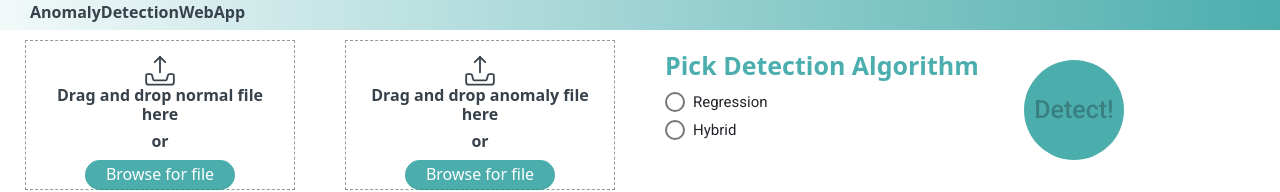
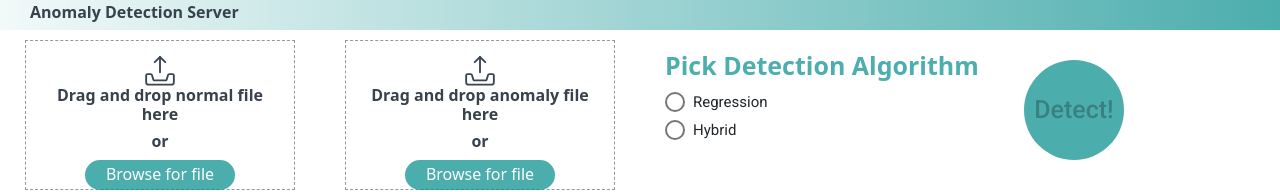
Before and after one commit to hodaya-mironi/Anomaly-detector-web-app, an Angular app: page / in a window 1280 px wide. Shown: the top 192 px of the page. Built offline with nearby package versions, Linux system fonts and the light colour scheme; what ng2-charts, ngx-csvto-json would draw is missing.

Commit message:
change tab name

```diff
--- a/src/app/app.component.html
+++ b/src/app/app.component.html
@@ -1,7 +1,6 @@
 <div>
-  <div class="header-pas">
-    AnomalyDetectionWebApp
-  </div>
+  <div class="header-line">
+    Anomaly Detection Server  </div>
   <span class="drop-off-files">
     <drop-off [fileType]="'normal'" (fileContentEmitter)="onLearnAnomalyFileUpload($event)"></drop-off>
     <drop-off [fileType]="'anomaly'" (fileContentEmitter)="onDetectAnomalyFileUpload($event)"></drop-off>
--- a/src/app/app.component.scss
+++ b/src/app/app.component.scss
@@ -14,7 +14,7 @@
   padding: 0px 25px;
 }
 
-.header-pas {
+.header-line {
   font-size: 16px;
   font-weight: 600;
   color: #38424c;
--- a/src/index.html
+++ b/src/index.html
@@ -2,7 +2,7 @@
 <html lang="en">
 <head>
   <meta charset="utf-8">
-  <title>AnomalyDetectionWebApp</title>
+  <title>Anomaly Detection Server</title>
   <base href="/">
   <meta name="viewport" content="width=device-width, initial-scale=1">
   <link rel="icon" type="image/x-icon" href="/assets/favicon.png">
```
